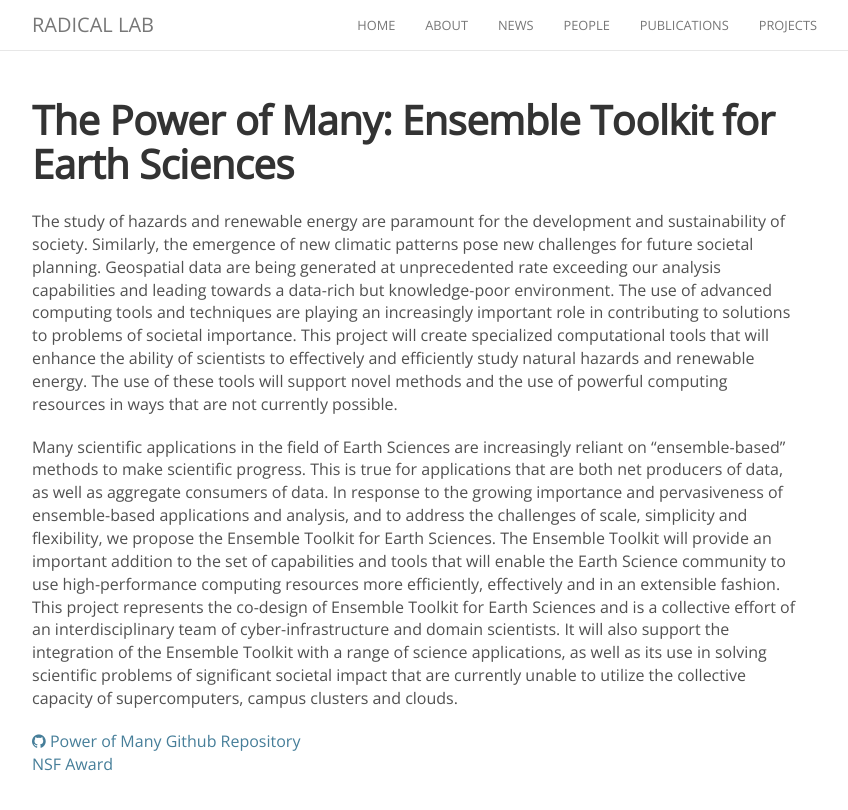
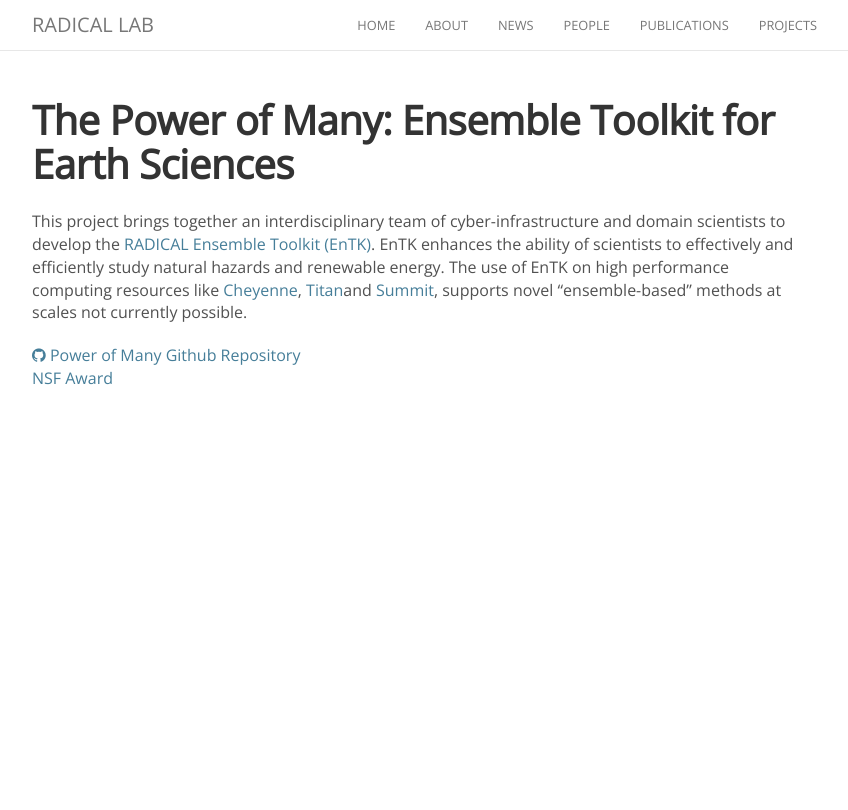
Before and after one commit to seymaguleryuz/radical-group.github.io, a Jekyll site: the page built from _projects/power_of_many.md, in a window 1280 px wide. Shown: the top 810 px of the page, without its empty margins (223-1071 px from the left). Built offline with Jekyll 4.4.1, drawn with Linux system fonts in a browser that asks for light colours; nearby versions of some CDN libraries.

Commit message:
Iteration PoM description

```diff
--- a/_projects/power_of_many.md
+++ b/_projects/power_of_many.md
@@ -3,39 +3,18 @@ title: "The Power of Many: Ensemble Toolkit for Earth Sciences"
 collection: projects
 permalink: /projects/power_of_many
 abstract: "A generic ensemble programming and execution system used to simulate
-and analyze (1) climatic models to predict solar energy distribution and (2)
-seismic wave data to understand the formation and constituents of the earth's
-crust"
+and analyze climatic models and seismic wave data."
 ---
 
-The study of hazards and renewable energy are paramount for the development and
-sustainability of society. Similarly, the emergence of new climatic patterns
-pose new challenges for future societal planning. Geospatial data are being
-generated at unprecedented rate exceeding our analysis capabilities and leading
-towards a data-rich but knowledge-poor environment. The use of advanced
-computing tools and techniques are playing an increasingly important role in
-contributing to solutions to problems of societal importance. This project will
-create specialized computational tools that will enhance the ability of
-scientists to effectively and efficiently study natural hazards and renewable
-energy. The use of these tools will support novel methods and the use of
-powerful computing resources in ways that are not currently possible.
-
-Many scientific applications in the field of Earth Sciences are increasingly
-reliant on “ensemble-based” methods to make scientific progress. This is true
-for applications that are both net producers of data, as well as aggregate
-consumers of data. In response to the growing importance and pervasiveness of
-ensemble-based applications and analysis, and to address the challenges of
-scale, simplicity and flexibility, we propose the Ensemble Toolkit for Earth
-Sciences. The Ensemble Toolkit will provide an important addition to the set
-of capabilities and tools that will enable the Earth Science community to use
-high-performance computing resources more efficiently, effectively and in an
-extensible fashion. This project represents the co-design of Ensemble Toolkit
-for Earth Sciences and is a collective effort of an interdisciplinary team of
-cyber-infrastructure and domain scientists. It will also support the integration
-of the Ensemble Toolkit with a range of science applications, as well as its
-use in solving scientific problems of significant societal impact that are
-currently unable to utilize the collective capacity of supercomputers, campus
-clusters and clouds.
+This project brings together an interdisciplinary team of cyber-infrastructure
+and domain scientists to develop the [RADICAL Ensemble Toolkit
+(EnTK)](https://github.com/radical-cybertools/radical.entk). EnTK enhances the
+ability of scientists to effectively and efficiently study natural hazards and
+renewable energy. The use of EnTK on high performance computing resources like
+[Cheyenne](https://www2.cisl.ucar.edu/resources/computational-systems/cheyenne/cheyenne),
+[Titan](https://www.olcf.ornl.gov/olcf-resources/compute-systems/titan/)and
+[Summit](https://www.olcf.ornl.gov/olcf-resources/compute-systems/summit/),
+supports novel “ensemble-based” methods at scales not currently possible.
 
 <a href="https://github.com/radical-collaboration/hpc-workflows"><i class="fa fa-github"></i> Power of Many Github Repository</a><br>
 <a href="https://www.nsf.gov/awardsearch/showAward?AWD_ID=1639694"><i class="fa fa-nsf"></i>NSF Award</a><br>
```
